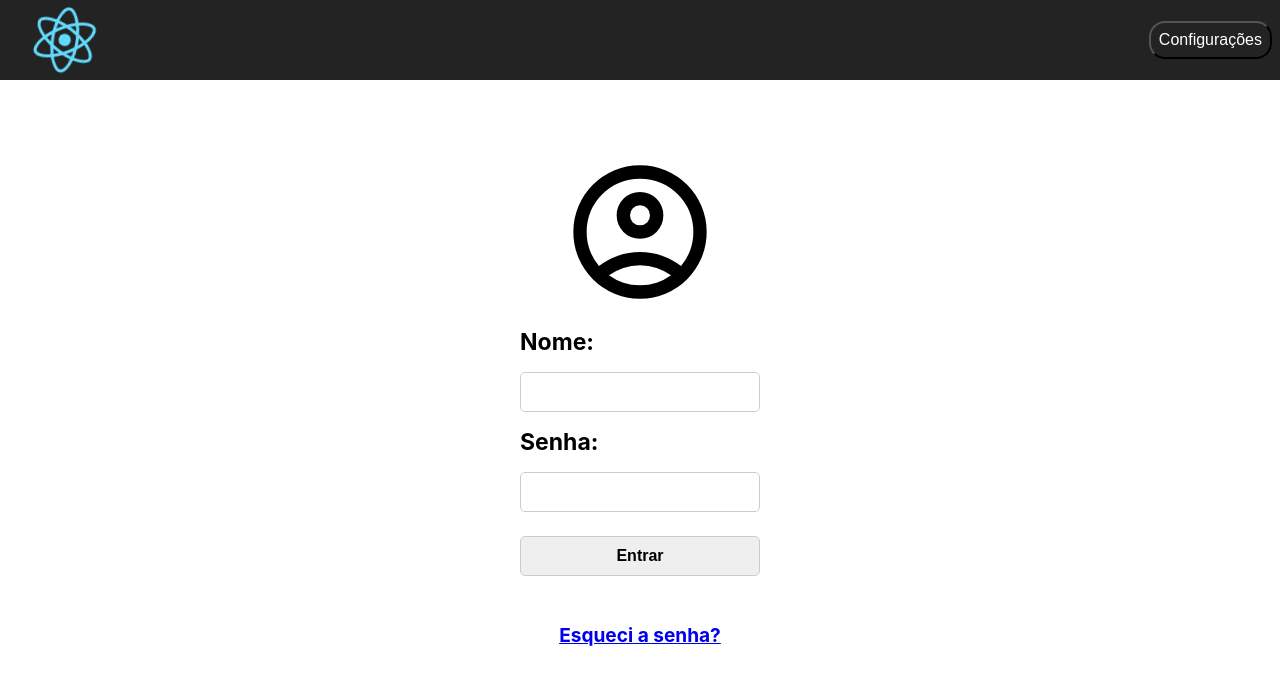
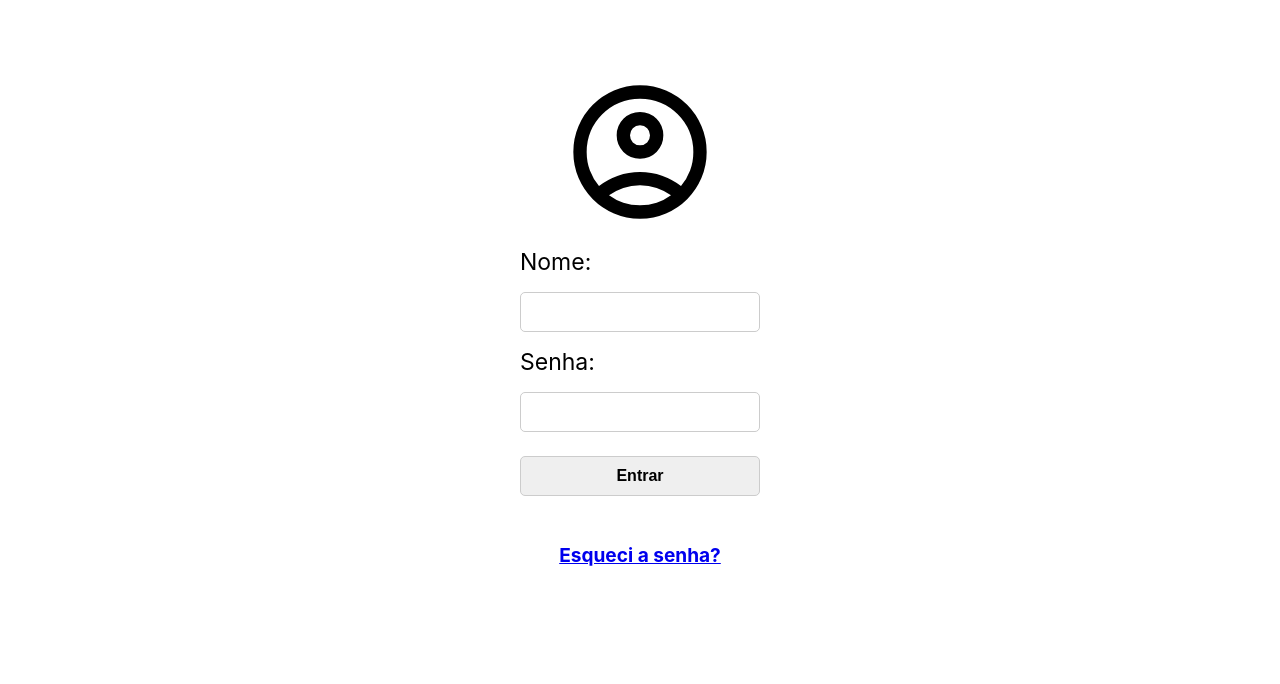
Before and after one commit to joaoguilherme000/React-site, a React (Create React App) app: page / in a window 1280 px wide. Shown: the top 684 px of the page. Built offline with nearby package versions, Linux system fonts and the light colour scheme.

Commit message:
mudando de pagina

```diff
--- a/src/App.js
+++ b/src/App.js
@@ -1,17 +1,16 @@
-import './Style/App.css';
-import { BrowserRouter, Routes, Route } from "react-router-dom";
-import Login from "./View/Login";
-import NoPage from "./View/Teste";
-import Dashboard from "./View/Dashboard"
+import React from 'react';
+import { BrowserRouter, Routes, Route } from 'react-router-dom';
+import Login from './View/Login';
+import NoPage from './View/NoPage';
+import Dashboard from './View/Dashboard';
 
 function App() {
   return (
     <BrowserRouter>
       <Routes>
-        <Route path="/" element={<Login />}>
-          <Route path="Dashboard" element={<Dashboard />} />
-          <Route path="*" element={<NoPage />} />
-        </Route>
+        <Route path="/" element={<Login />} />
+        <Route path="/Dashboard" element={<Dashboard/>} />
+        <Route path="*" element={<NoPage />} />
       </Routes>
     </BrowserRouter>
   );
--- a/src/Components/Header/index.css
+++ b/src/Components/Header/index.css
@@ -1,6 +1,6 @@
 .App-header {
   background-color: #232323;
-  min-height: 1vh;
+  min-height: 2vh;
   display: flex;
   flex-direction: row;
   align-items: center;
--- a/src/Components/Janela/index.js
+++ /dev/null
@@ -1,29 +0,0 @@
-import './index.css'
-import userIcone from '../../Assets/user.svg'
-import './index.scss'
-
-import React, {useState} from 'react';
-
-export default function Janela () {
-    const [nome, setNome] = useState("");
-    const [senha, setSenha] = useState("");
-
-
-
-    return (
-        <div className='content'>
-            <img src={userIcone} className="userIcone" alt="UserIcone" />
-            <form name="cadastro" className='janela'>
-
-                <label for="usuario" className='nome'>Nome: </label>
-                <input type="text" name="usuario" value={nome} onChange={(e) => setNome(e.target.value)} className='nome-input'/>
-
-                <label for="senha" className='senha'>Senha: </label>
-                <input type="password" name="senha" value={senha} onChange={(e) => setSenha(e.target.value)} className='senha-input'/>
-
-                <input type="submit" value="Entrar" className='entrar' sre="/Dashboard"/>
-            </form>
-            <h5><a href='index.html'>Esqueci a senha?</a></h5>
-        </div>
-    );
-}
--- a/src/Components/Janela/index.scss
+++ /dev/null
@@ -1,8 +0,0 @@
-$titulo: bold;
-
-.nome {
-    font-weight: $titulo;
-}
-.senha {
-    font-weight: $titulo;
-}
--- a/src/View/Dashboard/index.js
+++ b/src/View/Dashboard/index.js
@@ -4,7 +4,7 @@ import Header from "../../Components/Header";
 export default function Dashboard () {
     return (
     <>
-    <Header/>
+    <h1>Dashboard</h1>
     </>
     )
   };
--- a/src/View/Login/index.js
+++ b/src/View/Login/index.js
@@ -1,13 +1,53 @@
 import Header from '../../Components/Header';
-import Janela from '../../Components/Janela';
+import '../../Style/Janela.css'
+import userIcone from '../../Assets/user.svg'
+import { useNavigate } from 'react-router-dom';
 
+import React, {useState} from 'react';
 
+function Janela ({ handleLogin }) {
+  const [nome, setNome] = useState("");
+  const [senha, setSenha] = useState("");
+
+  const handleLoginClick = () => {
+    // Execute a lógica de login
+    // ...
+
+    // Após o login bem-sucedido, chame a função handleLogin
+    handleLogin();
+
+    // Em vez de usar navigate('/Dashboard') aqui, você está chamando a função handleLogin que faz o redirecionamento.
+  };
+
+  return (
+      <div className='content'>
+          <img src={userIcone} className="userIcone" alt="UserIcone" />
+          <form name="cadastro" className='janela'>
+
+              <label for="usuario" className='nome'>Nome: </label>
+              <input type="text" name="usuario" value={nome} onChange={(e) => setNome(e.target.value)} className='nome-input'/>
+
+              <label for="senha" className='senha'>Senha: </label>
+              <input type="password" name="senha" value={senha} onChange={(e) => setSenha(e.target.value)} className='senha-input'/>
+
+              <input type="submit" value="Entrar" className='entrar' onClick={handleLoginClick} />
+          </form>
+          <h5><a href='index.html'>Esqueci a senha?</a></h5>
+      </div>
+  );
+}
 
 const Login = () => {
+  const navigate = useNavigate();
+
+  const handleLogin = () => {
+    // lógica de login aqui
+    navigate('/Dashboard');
+  };
+
   return (
     <>
-    <Header/>
-    <Janela/>
+    <Janela handleLogin={handleLogin} />
     </>
   )
 };
```
Also changed, not shown: src/Style/Janela.css (renamed from src/Components/Janela/index.css).
